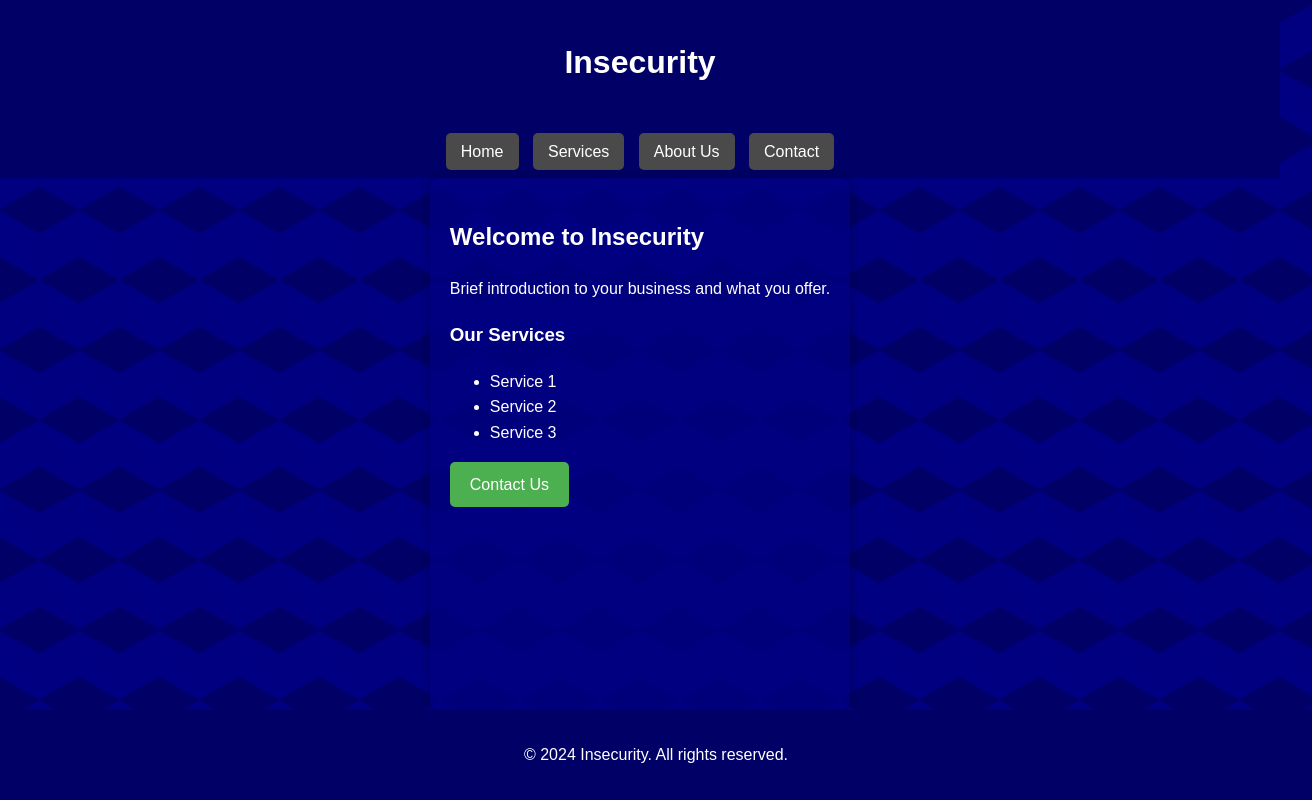
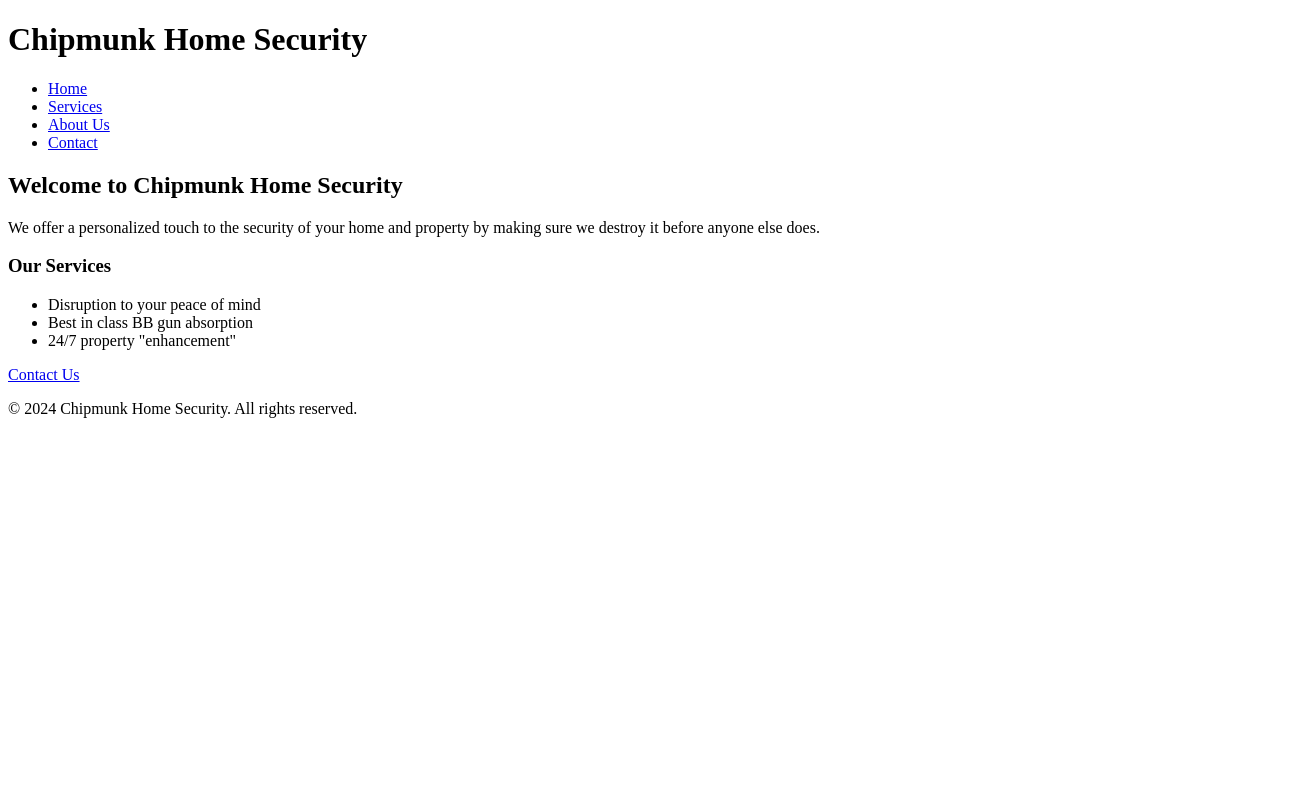
Before and after one commit to Outsider7542/test, a plain HTML site: page index.html in a window 1280 px wide. Shown: the whole page, 1312 px wide, since content can reach past the window. Drawn offline with Linux system fonts and the light colour scheme.

Commit message:
Update index.html

```diff
--- a/index.html
+++ b/index.html
@@ -3,92 +3,14 @@
 <head>
     <meta charset="UTF-8">
     <meta name="viewport" content="width=device-width, initial-scale=1.0">
-    <title>Insecurity - Home</title>
+    <title>Chipmunk Home Security - Home</title>
     <style>
-        body {
-            font-family: Arial, sans-serif;
-            line-height: 1.6;
-            margin: 0;
-            padding: 0;
-            background-color: #000080; /* Navy blue background */
-            background-image:
-                linear-gradient(30deg, #000066 12%, transparent 12.5%, transparent 87%, #000066 87.5%, #000066),
-                linear-gradient(150deg, #000066 12%, transparent 12.5%, transparent 87%, #000066 87.5%, #000066),
-                linear-gradient(30deg, #000066 12%, transparent 12.5%, transparent 87%, #000066 87.5%, #000066),
-                linear-gradient(150deg, #000066 12%, transparent 12.5%, transparent 87%, #000066 87.5%, #000066),
-                linear-gradient(60deg, #00008877 25%, transparent 25.5%, transparent 75%, #00008877 75%, #00008877);
-            background-size: 80px 140px;
-            background-position: 0 0, 0 0, 40px 70px, 40px 70px, 0 0;
-            color: #ffffff; /* White text for better contrast */
-            display: flex;
-            flex-direction: column;
-            min-height: 100vh;
-        }
-        header {
-            background-color: #000066; /* Darker navy for header */
-            color: #ffffff;
-            text-align: center;
-            padding: 1rem;
-        }
-        nav {
-            background-color: #000066; /* Darker navy for nav */
-            color: #ffffff;
-            padding: 0.5rem;
-            text-align: center; /* Center the navigation buttons */
-        }
-        nav ul {
-            list-style-type: none;
-            padding: 0;
-            margin: 0;
-        }
-        nav ul li {
-            display: inline-block;
-            margin: 5px;
-        }
-        nav ul li a {
-            color: #ffffff;
-            text-decoration: none;
-            background-color: #4a4a4a; /* Grey background for buttons */
-            padding: 10px 15px;
-            border-radius: 5px;
-            transition: background-color 0.3s;
-        }
-        nav ul li a:hover {
-            background-color: #666666; /* Lighter grey on hover */
-        }
-        main {
-            padding: 20px;
-            max-width: 800px;
-            margin: 0 auto;
-            flex: 1;
-            background-color: rgba(0, 0, 128, 0.8); /* Semi-transparent navy */
-            border-radius: 10px;
-            box-shadow: 0 0 10px rgba(0, 0, 0, 0.3);
-        }
-        .cta-button {
-            display: inline-block;
-            background-color: #4CAF50;
-            color: white;
-            padding: 10px 20px;
-            text-decoration: none;
-            border-radius: 5px;
-            transition: background-color 0.3s;
-        }
-        .cta-button:hover {
-            background-color: #45a049;
-        }
-        footer {
-            background-color: #000066; /* Darker navy for footer */
-            color: #ffffff;
-            text-align: center;
-            padding: 1rem;
-            width: 100%;
-        }
+        /* (Keep the existing CSS styles) */
     </style>
 </head>
 <body>
     <header>
-        <h1>Insecurity</h1>
+        <h1>Chipmunk Home Security</h1>
     </header>
 
     <nav>
@@ -101,21 +23,21 @@
     </nav>
 
     <main>
-        <h2>Welcome to Insecurity</h2>
-        <p>Brief introduction to your business and what you offer.</p>
+        <h2>Welcome to Chipmunk Home Security</h2>
+        <p>We offer a personalized touch to the security of your home and property by making sure we destroy it before anyone else does.</p>
 
         <h3>Our Services</h3>
         <ul>
-            <li>Service 1</li>
-            <li>Service 2</li>
-            <li>Service 3</li>
+            <li>Disruption to your peace of mind</li>
+            <li>Best in class BB gun absorption</li>
+            <li>24/7 property "enhancement"</li>
         </ul>
 
         <a href="contact.html" class="cta-button">Contact Us</a>
     </main>
 
     <footer>
-        <p>&copy; 2024 Insecurity. All rights reserved.</p>
+        <p>&copy; 2024 Chipmunk Home Security. All rights reserved.</p>
     </footer>
 </body>
 </html>
```
